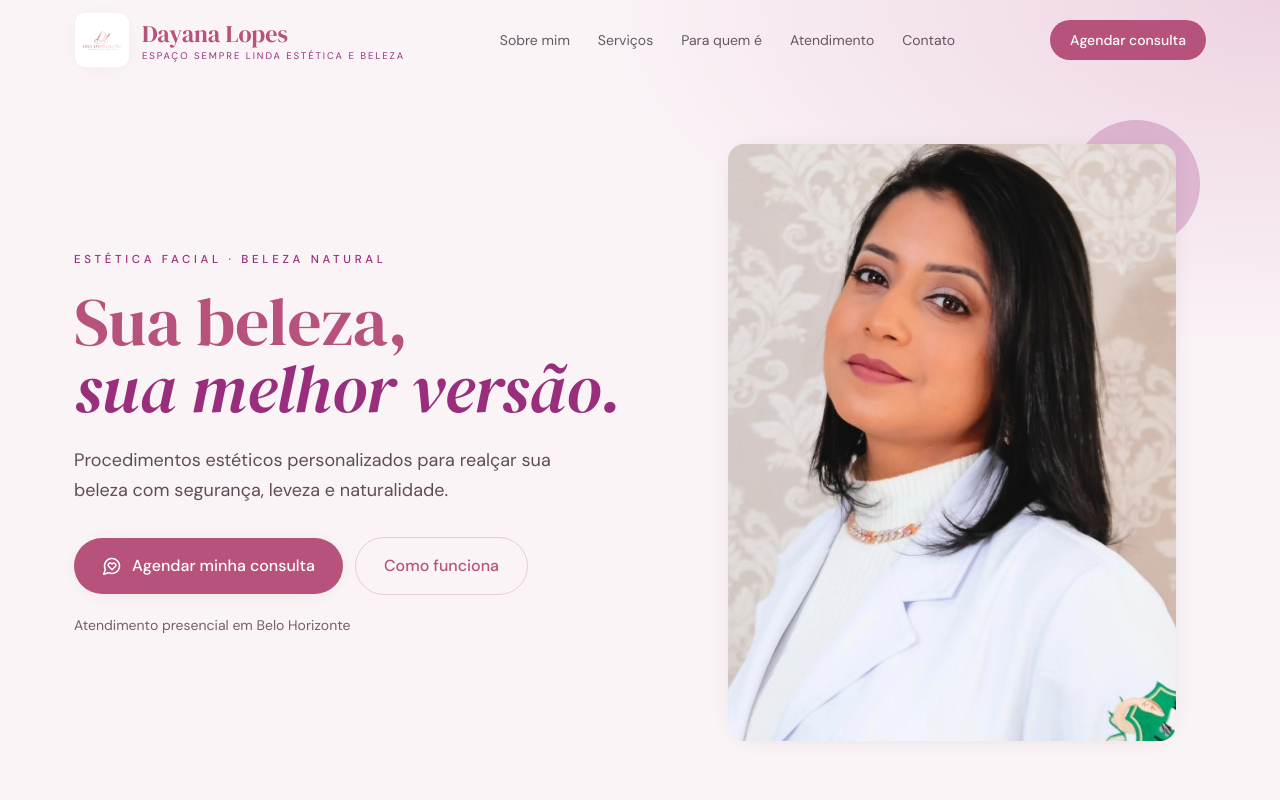
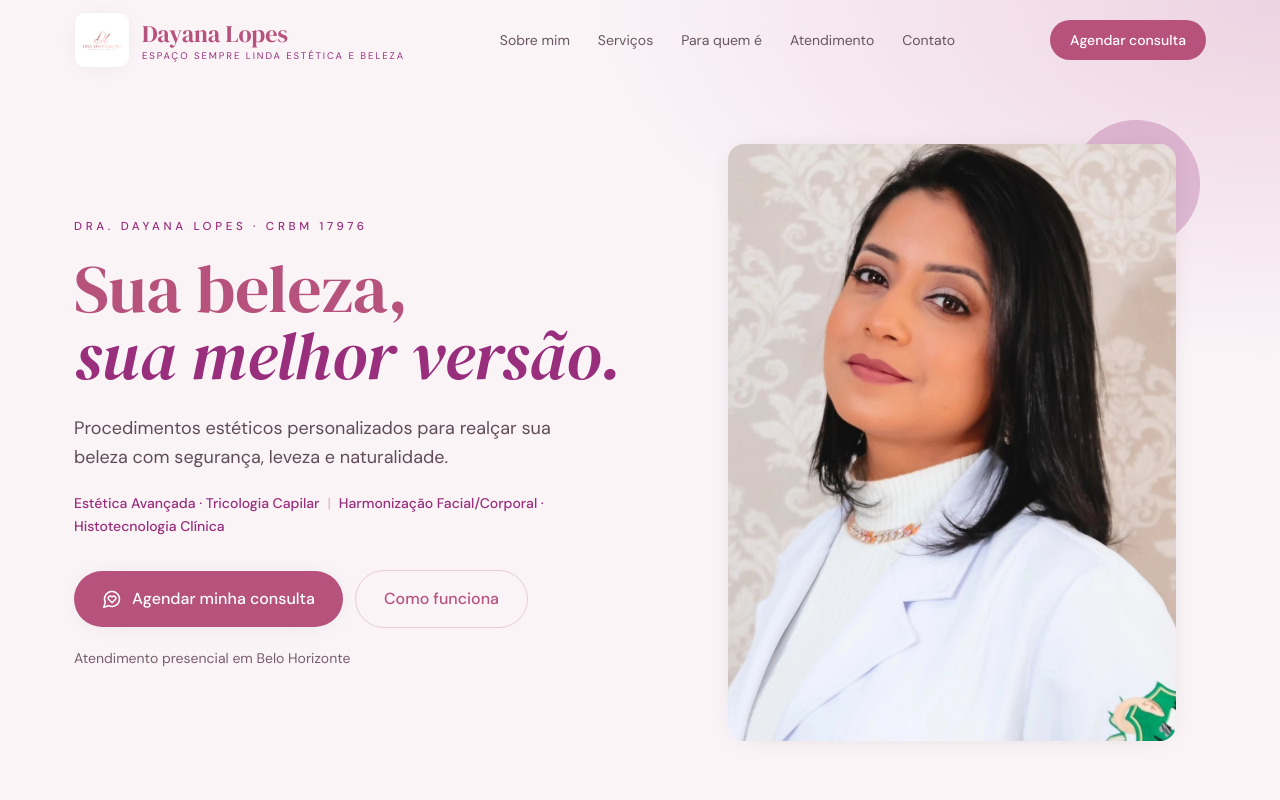
Before and after one commit to screm1n/dayana-lopes, a React (Vite) app in the folder dayana-lopes/: page / in a window 1280 px wide. Shown: the top 800 px of the page. Built offline with nearby package versions, Linux system fonts and the light colour scheme.

Commit message:
Add Dayana professional credentials

```diff
--- a/dayana-lopes/index.html
+++ b/dayana-lopes/index.html
@@ -34,7 +34,7 @@
         "@context": "https://schema.org",
         "@type": "Person",
         "name": "Dayana Lopes",
-        "jobTitle": "Esteticista",
+        "jobTitle": "Estética Avançada e Tricologia Capilar",
         "areaServed": "Brasil",
         "address": {
           "@type": "PostalAddress",
--- a/dayana-lopes/src/components/Hero.tsx
+++ b/dayana-lopes/src/components/Hero.tsx
@@ -38,7 +38,7 @@ const Hero = () => (
     <div className="container">
       <div className="flex flex-col gap-10 md:grid md:grid-cols-[1.05fr_0.95fr] md:items-center md:gap-16">
         <div className="order-1 animate-sobe-suave text-center md:order-none md:text-left">
-          <p className="rotulo">Estética facial · Beleza natural</p>
+          <p className="rotulo">Dra. Dayana Lopes · CRBM 17976</p>
 
           <LogoHeroMobile />
 
@@ -51,6 +51,12 @@ const Hero = () => (
 
           <p className="mx-auto mt-6 max-w-lg text-lg leading-relaxed text-foreground/80 md:mx-0">
             Procedimentos estéticos personalizados para realçar sua beleza com segurança, leveza e naturalidade.
+          </p>
+
+          <p className="mx-auto mt-5 max-w-lg text-sm font-medium leading-relaxed text-accent md:mx-0">
+            Estética Avançada · Tricologia Capilar
+            <span className="mx-2 text-primary/35">|</span>
+            Harmonização Facial/Corporal · Histotecnologia Clínica
           </p>
 
           <div className="mt-8 flex flex-col items-center gap-3 sm:flex-row md:justify-start">
--- a/dayana-lopes/src/lib/links.ts
+++ b/dayana-lopes/src/lib/links.ts
@@ -4,11 +4,11 @@
 
 export const NOME = "Dayana Lopes";
 export const NOME_COMPLETO = "Dayana Lopes";
-export const PROFISSAO = "Esteticista";
+export const PROFISSAO = "Estética Avançada · Tricologia Capilar";
 export const NOME_CLINICA = "Espaço Sempre Linda Estética e Beleza";
 
 // Registro do conselho (CRN, CRP, CREFITO...). Vazio = some do rodapé.
-export const REGISTRO = "";
+export const REGISTRO = "CRBM 17976";
 
 export const CIDADE = "Belo Horizonte, MG";
 export const ATENDIMENTO = "Atendimento presencial em Belo Horizonte";
```
